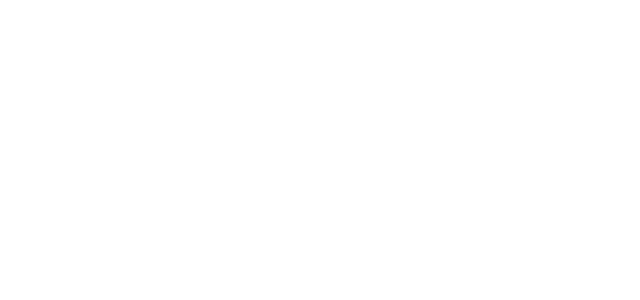
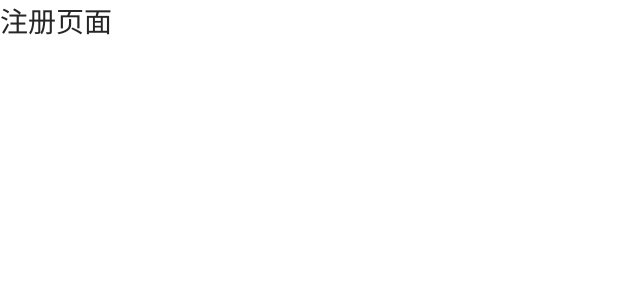
Before and after one commit to Orange-ice/react-travel, a React (Vite) app: page /register in a window 1280 px wide. Before the commit this address had no page. Shown: the top 300 px of the page, without its empty margins (0-640 px from the left). Built offline with nearby package versions, Linux system fonts and the light colour scheme.

Commit message:
添加登录注册页面路由

```diff
--- a/src/App.tsx
+++ b/src/App.tsx
@@ -1,12 +1,16 @@
 import {Routes, Route, BrowserRouter} from 'react-router-dom';
 import Home from './pages/home';
-
+import RegisterPage from './pages/registerPage';
+import SignInPage from './pages/signInPage';
 
 function App() {
   return (
     <BrowserRouter>
       <Routes>
         <Route path="/" element={<Home/>}/>
+        <Route path="/register" element={<RegisterPage/>}/>
+        <Route path="/signIn" element={<SignInPage/>}/>
+        <Route path="*" element={<h1>404 not found</h1>}/>
       </Routes>
     </BrowserRouter>
   );
--- /dev/null
+++ b/src/pages/registerPage/index.tsx
@@ -0,0 +1,8 @@
+const RegisterPage = () => {
+  return (
+    <h1>注册页面</h1>
+  );
+};
+
+
+export default RegisterPage;
--- /dev/null
+++ b/src/pages/signInPage/index.tsx
@@ -0,0 +1,7 @@
+const SignInPage = () => {
+  return (
+    <h1>登录页面</h1>
+  );
+};
+
+export default SignInPage;
```
